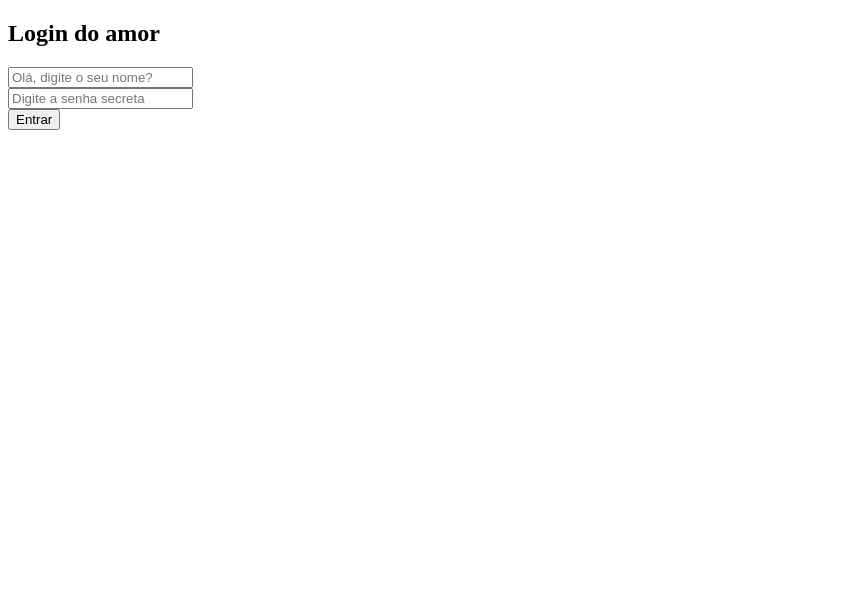
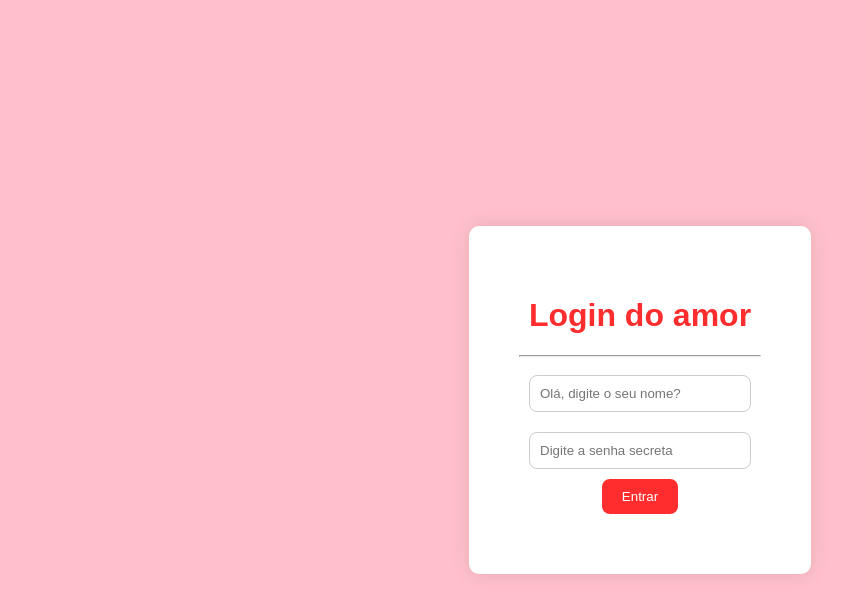
Before and after one commit to samuelhenri-hub/aniversario-namorada, a plain HTML site: page index.html in a window 1280 px wide. Shown: the whole page, without its empty margins (0-866 px from the left). Drawn offline with Linux system fonts and the light colour scheme.

Commit message:
estilização pagina de login

```diff
--- a/index.html
+++ b/index.html
@@ -3,11 +3,13 @@
 <head>
     <meta charset="UTF-8">
     <meta name="viewport" content="width=device-width, initial-scale=1.0">
+    <link rel="stylesheet" href="styles/login.css">
     <title>Bem vinda!</title>
 </head>
 <body>
     <div class="login">
-        <h2>Login do amor</h2>
+        <h1>Login do amor</h1>
+        <hr>
 
         <form action="">
             <input type="text" id="nome" placeholder="Olá, digite o seu nome?">
@@ -17,7 +19,7 @@
 
         <button onclick="verificarLogin()">Entrar</button>
 
-        <div class="mensagemErro" id="mensagemErro"></div>
+        <div class="mensagem" id="mensagemErro"></div>
     </div>
 </body>
 </html>
--- /dev/null
+++ b/styles/login.css
@@ -0,0 +1,44 @@
+body {
+    margin: auto;
+    background-color: pink;
+    font-family: sans-serif;
+    display: flex;
+    justify-content: center;
+    align-items: center;
+    flex-direction: column;
+    height: 100vh;
+}
+
+.login{
+    background-color: white;
+    padding: 50px;
+    border-radius: 10px;
+    box-shadow: 0 0 20px rgba(0, 0, 0, 0.1);
+    text-align: center;
+}
+
+h1 {
+    color: #ff2d2d;
+}
+
+input {
+    padding: 10px;
+    margin: 10px;
+    border: 1px solid #ccc;
+    border-radius: 8px;
+    width: 200px;
+}
+
+button {
+    padding: 10px 20px;
+    border: none;
+    background-color: #ff2d2d;
+    color: white;
+    border-radius: 8px;
+    cursor: pointer;
+}
+
+.mensagem {
+    margin-top: 10px;
+    color: red;
+}
```
Also changed, not shown: styles/style.css (deleted).
